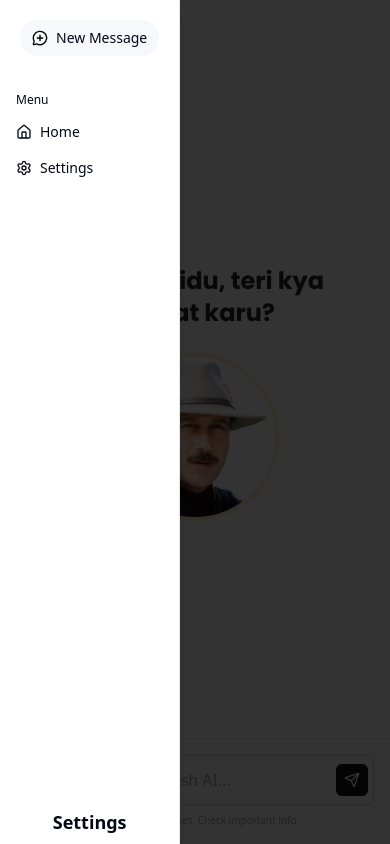
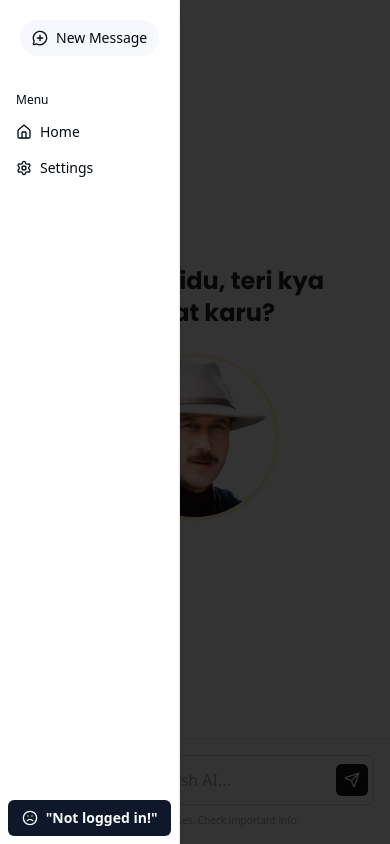
Before and after one commit to merajwardhan/hinglish-ai, a React (Vite) app in the folder frontend/: page / in a window 390 px wide. Both pictures are taken after a click on the button "Toggle Sidebar". Built offline with nearby package versions, Linux system fonts and the light colour scheme.

Commit message:
fix: added truncate for mobile devices

```diff
--- a/frontend/src/components/ui/AppSidebar.jsx
+++ b/frontend/src/components/ui/AppSidebar.jsx
@@ -10,7 +10,7 @@ import {
   SidebarMenuButton,
   SidebarMenuItem,
 } from "./Sidebar.jsx"
-import { Home, Settings, MessageCirclePlus } from "lucide-react"
+import { Home, Settings, MessageCirclePlus, Frown } from "lucide-react"
 import { Button } from "../ui/Button.jsx"
 import { cn } from "../../utils/cn.js"
 
@@ -24,7 +24,7 @@ export function AppSidebar() {
           size="default"
           className={cn("rounded-full bg-input/30")}
         >
-          <MessageCirclePlus className='text-black dark:text-white' />
+          <MessageCirclePlus/>
           <span>New Message</span>
         </Button>
       </SidebarHeader>
@@ -52,7 +52,14 @@ export function AppSidebar() {
 
       <SidebarFooter>
         {/* You could put a user profile button here */}
-        <span className="flex justify-center font-semibold text-lg">Settings</span>
+        <Button
+        onClick="showSettings">
+          <Frown className='size-4' />
+          <span className="font-semibold text-sm truncate max-w-[140px] md:max-w-none md-whitespace-normal">
+            {/* {isLoggedIn ? {userName} : "Not logged in!"} */}
+            "Not logged in!"
+          </span>
+        </Button>
       </SidebarFooter>
     </Sidebar>
   )
```
